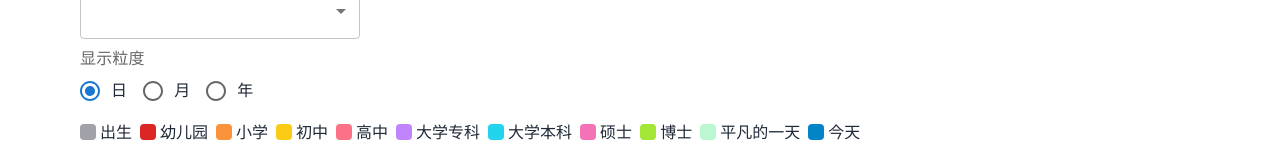
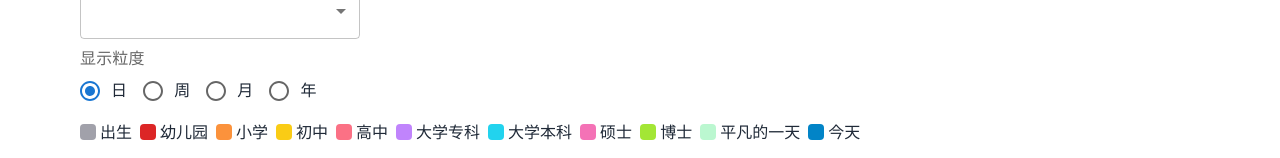
Before and after one commit to zshnb/lifetime-visualization, a Next.js app: page /lifetime/ in a window 1280 px wide. Shown: the part 269-427 px from the top of the page. Built offline with nearby package versions, Linux system fonts and the light colour scheme.

Commit message:
add week

```diff
--- a/src/app/page.tsx
+++ b/src/app/page.tsx
@@ -3,7 +3,7 @@ import Rectangle from "@/components/Rectangle";
 import {DatePicker, LocalizationProvider} from "@mui/x-date-pickers";
 import {AdapterDateFns} from "@mui/x-date-pickers/AdapterDateFns";
 import {JSX, useCallback, useEffect, useMemo, useState} from "react";
-import {differenceInDays, differenceInMonths, differenceInYears, format} from "date-fns";
+import {differenceInDays, differenceInWeeks, differenceInMonths, differenceInYears, format} from "date-fns";
 import {
   FormControl,
   FormControlLabel,
@@ -196,6 +196,10 @@ export default function Home() {
           days = differenceInDays(new Date(), birthday)
           break
         }
+        case 52: {
+          days = differenceInWeeks(new Date(), birthday)
+          break
+        }
         case 12: {
           days = differenceInMonths(new Date(), birthday)
           break
@@ -273,6 +277,7 @@ export default function Home() {
               <FormLabel>显示粒度</FormLabel>
               <RadioGroup row value={unit} onChange={(e) => setUnit(parseInt(e.target.value))}>
                 <FormControlLabel value={365} control={<Radio/>} label="日"/>
+                <FormControlLabel value={52} control={<Radio/>} label="周"/>
                 <FormControlLabel value={12} control={<Radio/>} label="月"/>
                 <FormControlLabel value={1} control={<Radio/>} label="年"/>
               </RadioGroup>
```
